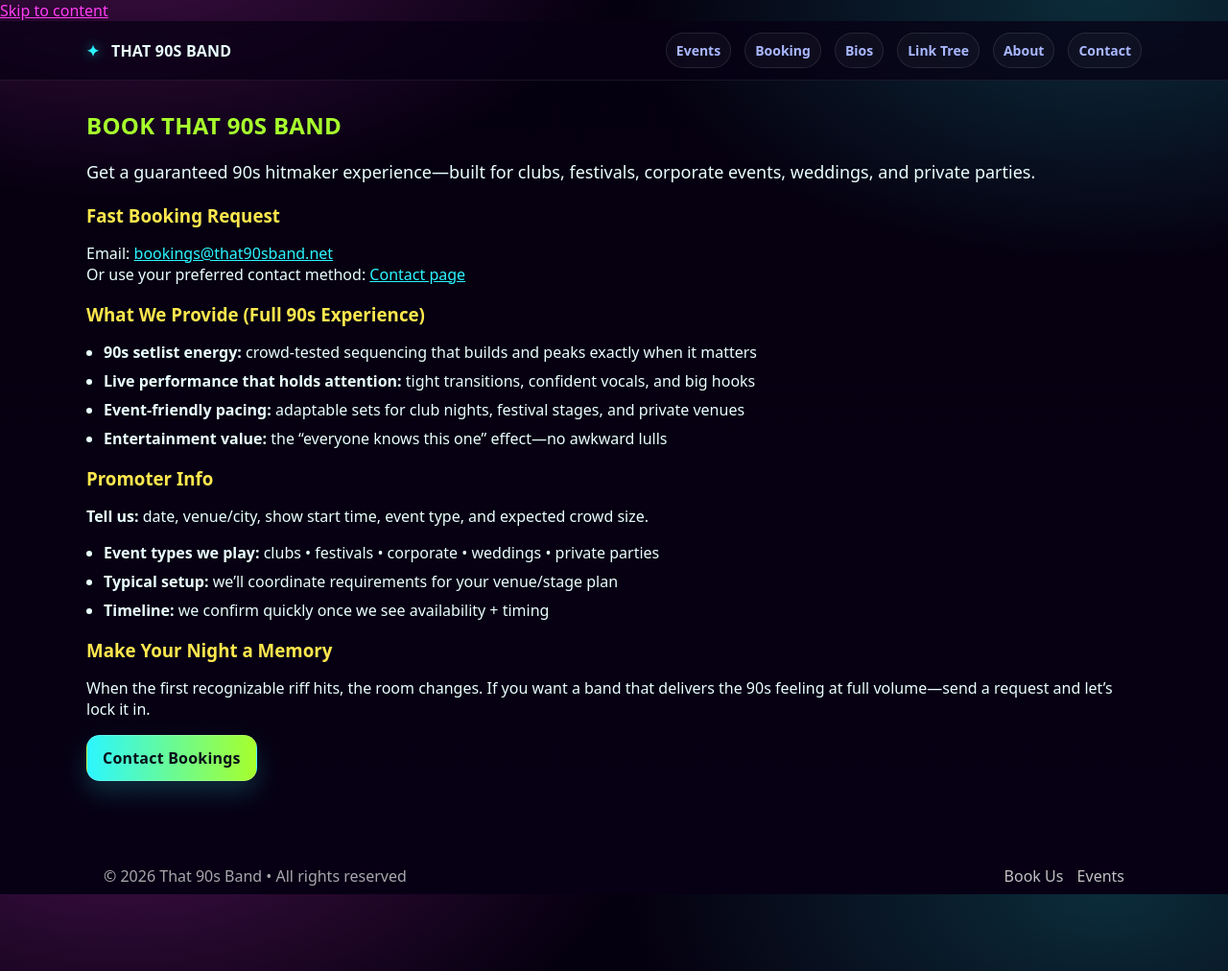
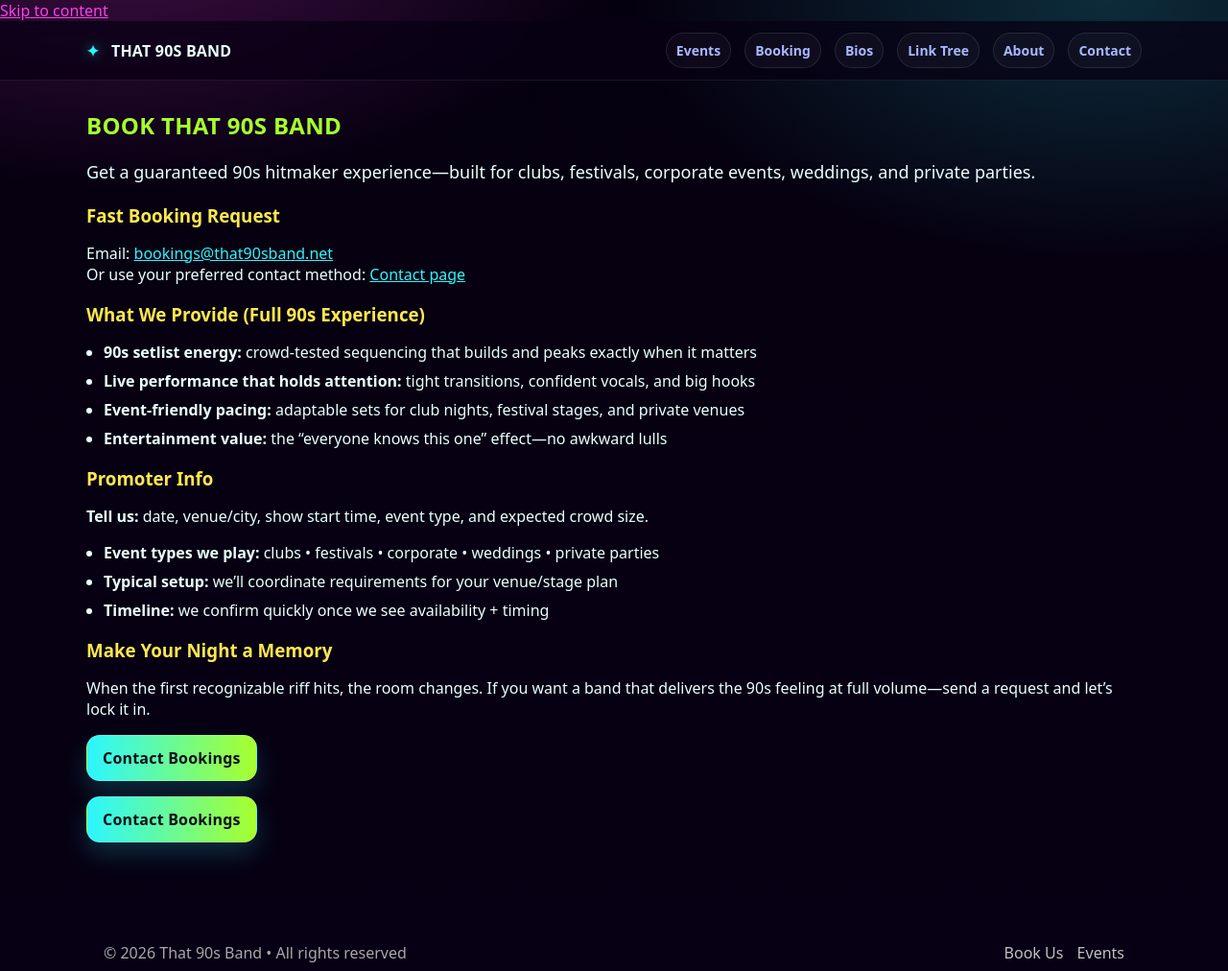
Before and after one commit to libre-mente/That90sBand, a Jekyll site: the page built from booking.md, in a window 1280 px wide and 1012 px high. Shown: the whole window at 96% size. Built offline with Jekyll 4.4.1, drawn with Linux system fonts in a browser that asks for light colours.

```diff
--- a/booking.md
+++ b/booking.md
@@ -46,3 +46,4 @@
   </p>
   <a class="btn" href="/contact">Contact Bookings</a>
 </section>
+<a class="btn btn-primary" href="/contact">Contact Bookings</a>
```
